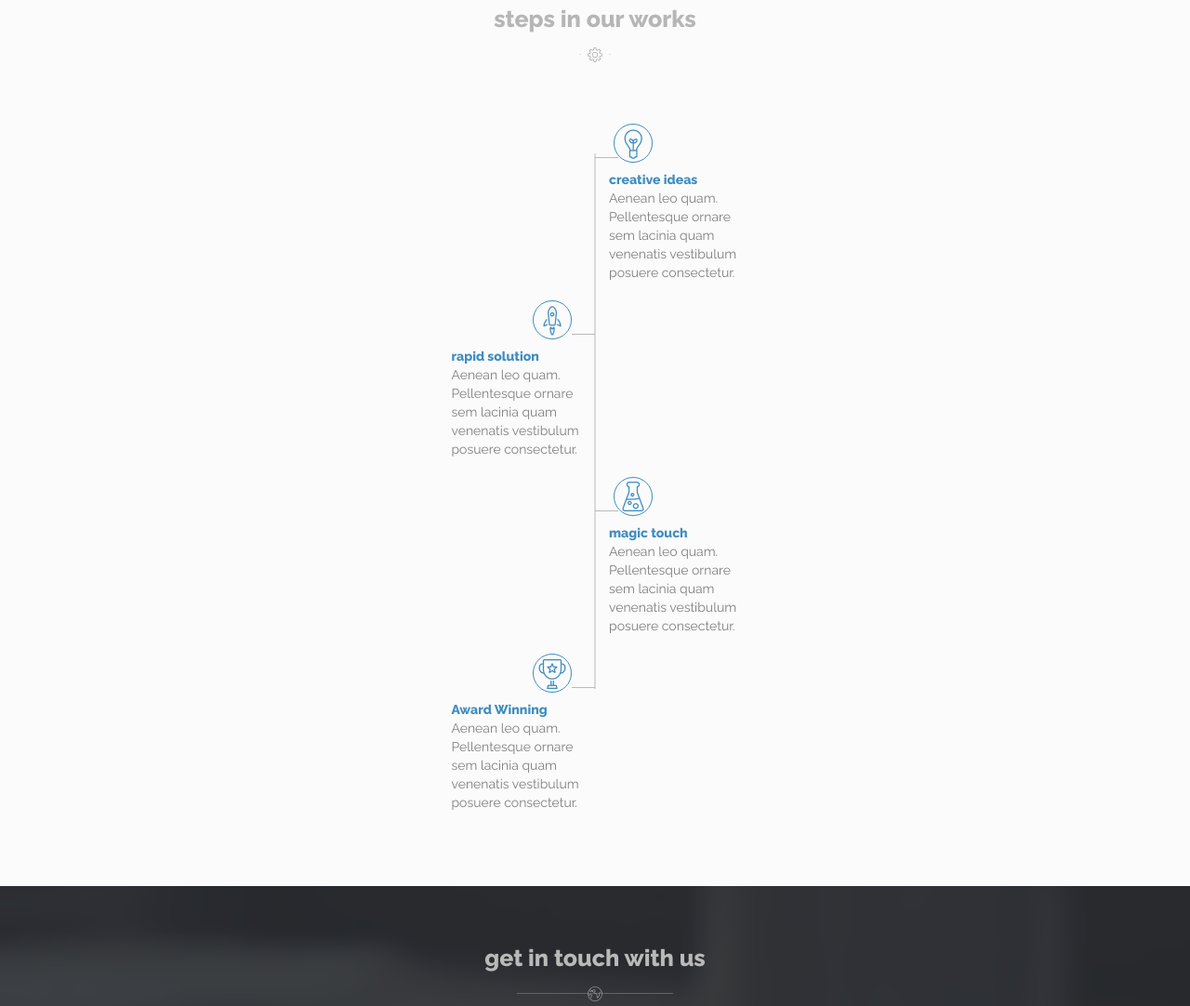
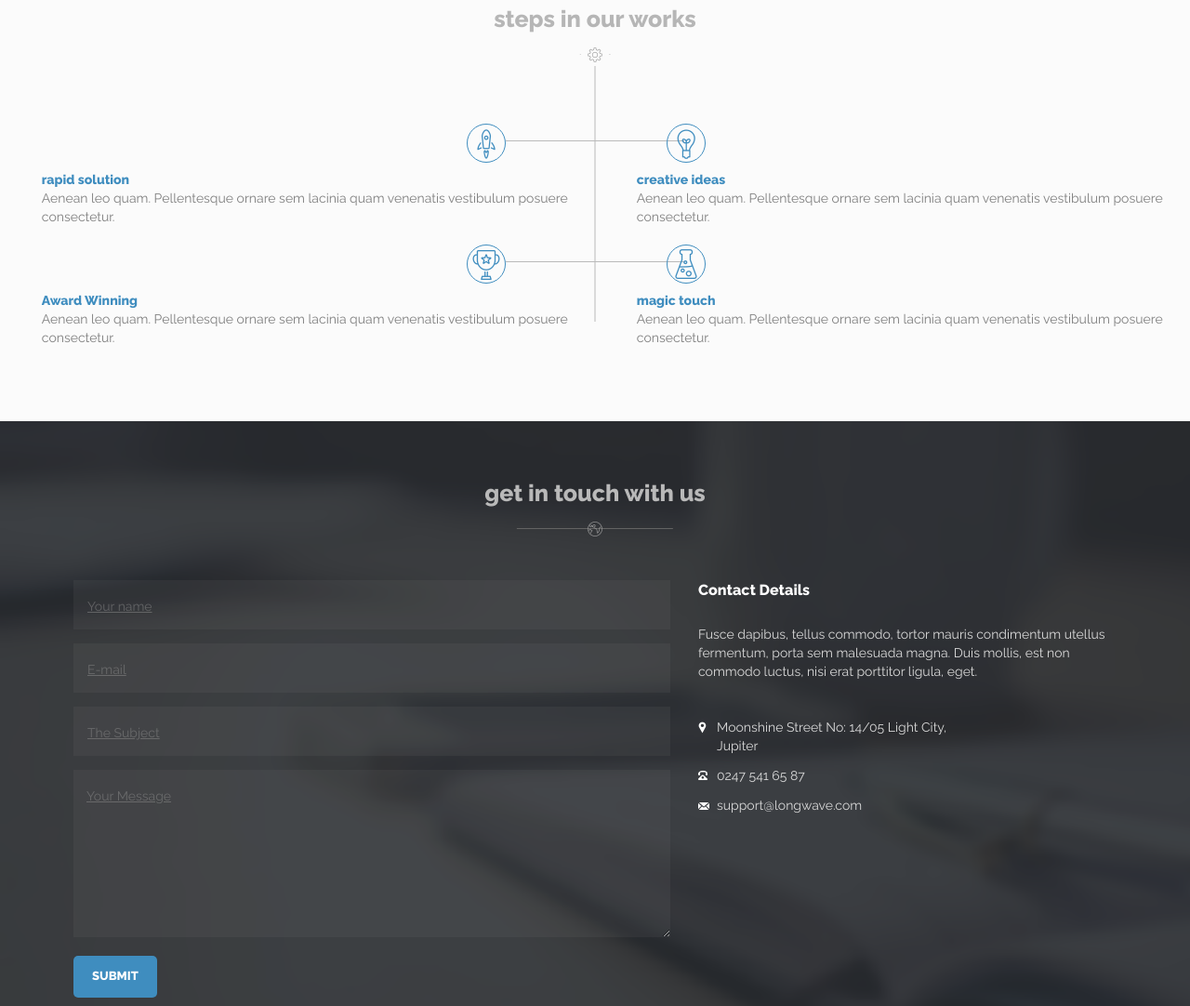
Before and after one commit to AlLosevK/slowaveTemplate, a plain HTML site: page index.html in a window 1280 px wide. Shown: the part 3088-4170 px from the top of the page at 93% size. Drawn offline with nearby package versions, Linux system fonts and the light colour scheme; a web font is replaced by a local one.

Commit message:
Enother flex

```diff
--- a/css/style.css
+++ b/css/style.css
@@ -564,6 +564,39 @@ body {
     -ms-align-items: center;
     align-items: center;
 }
+.features__container_flex{
+    display: -webkit-flex;
+    display: -moz-flex;
+    display: -ms-flex;
+    display: -o-flex;
+    display: flex;
+    -webkit-flex-direction: row;
+    -moz-flex-direction: row;
+    -ms-flex-direction: row;
+    -o-flex-direction: row;
+    flex-direction: row;
+    align-items: center;
+}
+.features-row{
+    display: -webkit-flex;
+    display: -moz-flex;
+    display: -ms-flex;
+    display: -o-flex;
+    display: flex;
+    -webkit-flex-direction: column;
+    -moz-flex-direction: column;
+    -ms-flex-direction: column;
+    -o-flex-direction: column;
+    flex-direction: column;
+}
+.empty-div{
+    -webkit-flex: 1 2 25%;
+    -moz-flex: 1 2 25%;
+    -ms-flex: 1 2 25%;
+    -o-flex: 1 2 25%;
+    flex: 1 2 25%;
+    height: 19px;
+}
 
 .features:before {
     content: '';
@@ -601,7 +634,12 @@ body {
 .features-step {
     padding-top: 70px;
     position: relative;
-    flex: 0 0 100%;
+    -webkit-flex: 1 1 25%;
+    -moz-flex: 1 1 25%;
+    -ms-flex: 1 1 25%;
+    -o-flex: 1 1 25%;
+    flex: 1 1 25%;
+    padding-left: 7%;
 }
 
 .features-step-ideas:after {
--- a/index.html
+++ b/index.html
@@ -167,33 +167,31 @@
         </section>
         <section id="features" class="features">
                 <h2 class="features-title title-underline">steps in our works</h2>
+                <div class="features__container_flex">
                     <div class="features-row">
                         <div class="empty-div"></div>
-                    <div class="col-md-3 col-md-push-6 col-sm-6 col-sm-push-6 col-xs-10 col-xs-push-1 features-step features-step-ideas">
-                        <h3 class="features-step-title">creative ideas</h3>
+                        <div class="features-step features-step-solution">
+                            <h3 class="features-step-title">rapid solution</h3>
+                            <p class="features-step-content">Aenean leo quam. Pellentesque ornare sem lacinia quam venenatis vestibulum posuere consectetur.</p>
+                        </div>
+                        <div class="empty-div"></div>
+                        <div class="features-step features-step-winning">
+                            <h3 class="features-step-title">Award Winning</h3>
                             <p class="features-step-content">Aenean leo quam. Pellentesque ornare sem lacinia quam venenatis vestibulum posuere consectetur.</p>
                         </div>
                     </div>
                     <div class="features-row">
-                    <div class="col-md-3 col-md-push-3 col-sm-6 col-xs-10 col-xs-push-1 features-step features-step-solution">
-                        <h3 class="features-step-title">rapid solution</h3>
+                        <div class="features-step features-step-ideas">
+                            <h3 class="features-step-title">creative ideas</h3>
+                            <p class="features-step-content">Aenean leo quam. Pellentesque ornare sem lacinia quam venenatis vestibulum posuere consectetur.</p>
+                        </div>
+                        <div class="empty-div"></div>
+                        <div class="features-step features-step-touch">
+                            <h3 class="features-step-title">magic touch</h3>
                             <p class="features-step-content">Aenean leo quam. Pellentesque ornare sem lacinia quam venenatis vestibulum posuere consectetur.</p>
                         </div>
                         <div class="empty-div"></div>
                     </div>
-                <div class="features-row">
-                    <div class="empty-div"></div>
-                    <div class="col-md-3 col-md-push-6 col-sm-6 col-sm-push-6 col-xs-10 col-xs-push-1 features-step features-step-touch">
-                        <h3 class="features-step-title">magic touch</h3>
-                        <p class="features-step-content">Aenean leo quam. Pellentesque ornare sem lacinia quam venenatis vestibulum posuere consectetur.</p>
-                    </div>
-                </div>
-                <div class="features-row">
-                    <div class="col-md-3 col-md-push-3 col-sm-6 col-xs-10 col-xs-push-1 features-step features-step-winning">
-                        <h3 class="features-step-title">Award Winning</h3>
-                        <p class="features-step-content">Aenean leo quam. Pellentesque ornare sem lacinia quam venenatis vestibulum posuere consectetur.</p>
-                    </div>
-                    <div class="empty-div"></div>
                 </div>
         </section>
         <section id="contacts" class="contacts">
```
Lines whose indentation alone changed are shown as unchanged.
